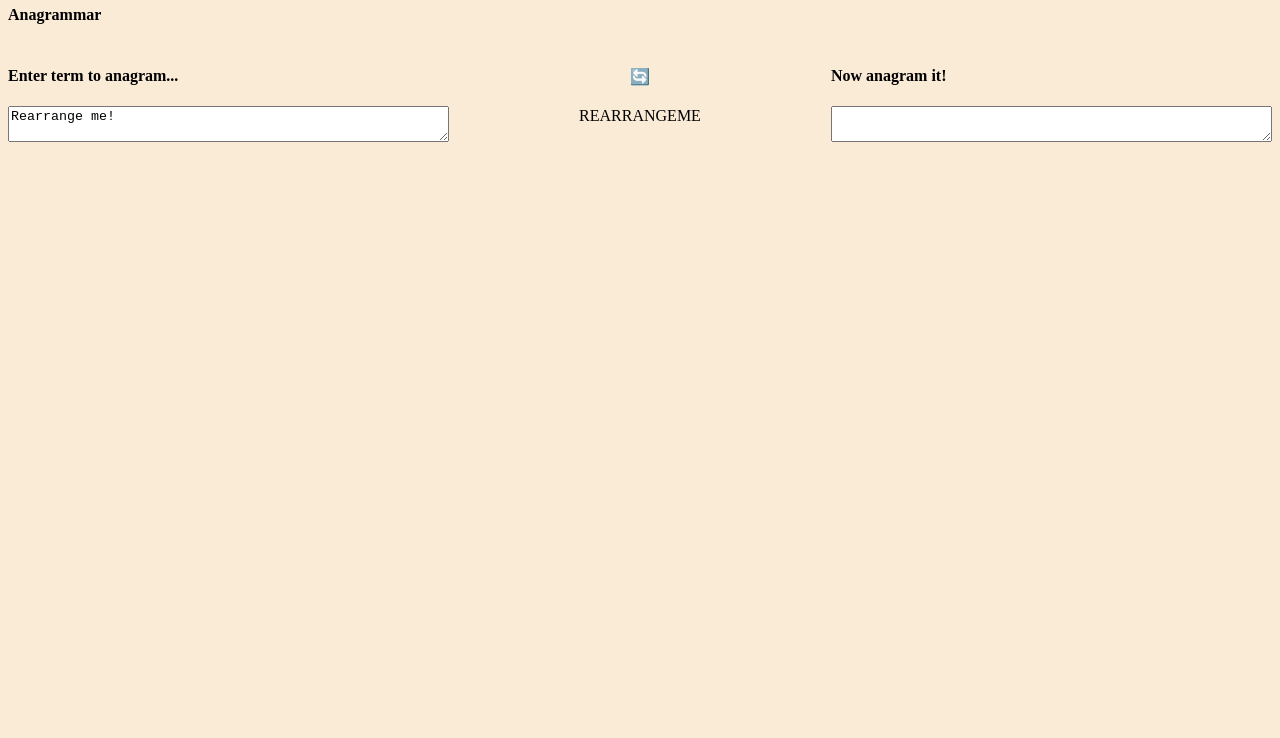
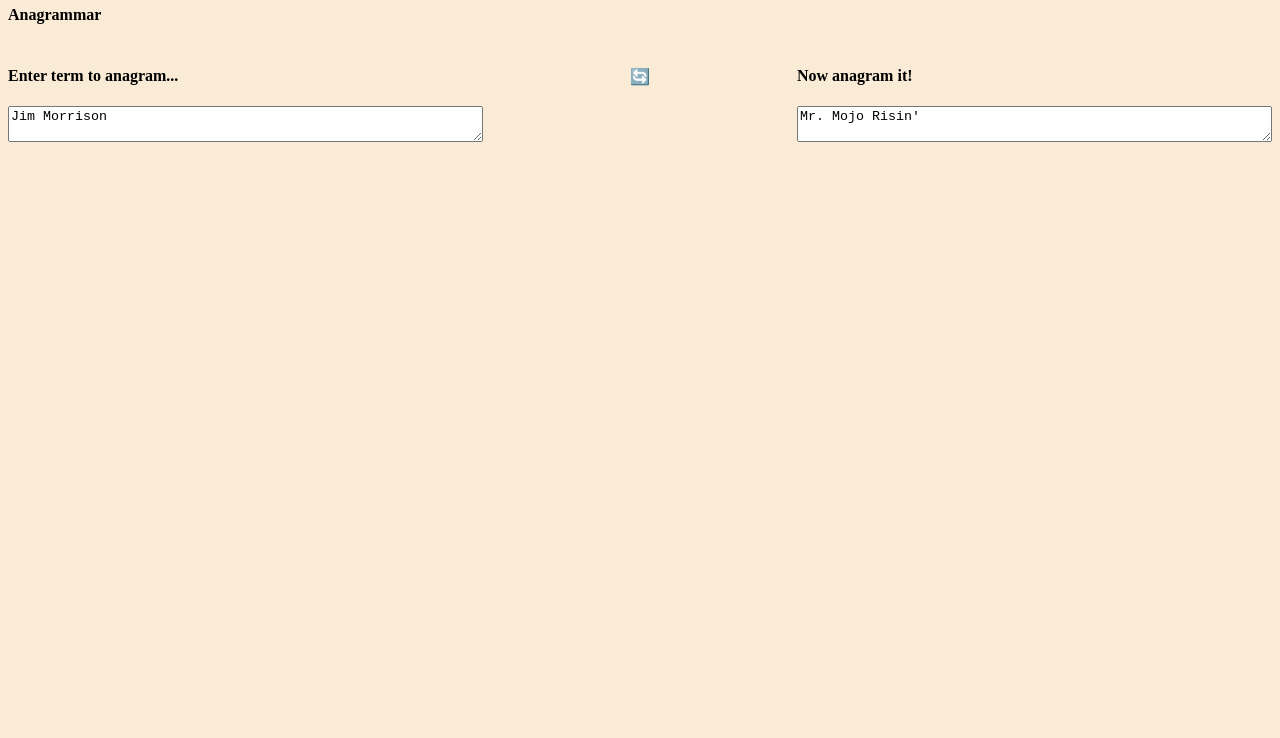
Before and after one commit to BigBossSR/wordplayer, a website with bundled scripts: page index.html in a window 1280 px wide. Shown: the part 62-800 px from the top of the page. Built offline with nearby package versions, Linux system fonts and the light colour scheme.

Commit message:
fix(anagrammar): fix issues with repeating characters when letterbank is empty and refreshing values after source input changes

```diff
--- a/index.html
+++ b/index.html
@@ -41,7 +41,7 @@
             <textarea id="raw-text-input"></textarea>
         </div>
         <div class="input-column" id='letter-bank-column'>
-            <h4 id="letter-bank-label">🔄</h4>
+            <h4 id="letter-bank-label" title="Shuffle">🔄</h4>
             <span id="letter-bank"></span>
         </div>
         <div class="input-column">
--- a/src/anagrammar.js
+++ b/src/anagrammar.js
@@ -1,126 +1,88 @@
 import { rawInput, modifiedInput, letterBank, letterBankLabel, tableContent } from './elements.js';
-import { areTermsEqual, getAlphanumerics } from './util.js';
+import { areTermsEqual, getAlphanumerics, shuffleArray } from './util.js';
+
+const DEFAULT_INPUTS = [
+  { raw: "Jim Morrison", modified: "Mr. Mojo Risin'"},
+  { raw: "Spiro Agnew", modified: "Grow a penis"}
+];
 
 const savedEntries = {};
 
+
 const Anagrammar = {
   init: () => {
+    // track the user-created value so we can reference it as needed
+    let currentAnagram = '';
 
-    rawInput.value = "Rearrange me!"
+    // default setup: example anagram input
+    const demoValues = DEFAULT_INPUTS[Math.floor(Math.random() * DEFAULT_INPUTS.length)];
+    rawInput.value = demoValues.raw;
     letterBank.innerText = getAlphanumerics(rawInput.value).toUpperCase();
 
+    // set listener for raw input
     rawInput.addEventListener('change', evt => {
       letterBank.innerText = getAlphanumerics(rawInput.value).toUpperCase();
+      currentAnagram = '';
+      // handleInput is smart enough to refresh the anagram from zero to reflect the new source input
+      handleInput();
     });
 
-    /* NEW IDEA
-    track CurrentValue in a variable
-    on input, compare New Value to Current Value to find: chars added / chars removed
-      both can exist, if an overwrite
-    for each char removed:
-      if it is alphanumeric, add it to end of letterbank
-
-    for each char added
-      if it is in letterbank, remove from letterbank
-      if not, remove from New Value
-
-    Assing modified leterbank
-    Assign New Value to input
-    Assign New Value to CurrentValue
-
+    /**
+     * The Core Function: compare the anagrammed value to the source data and letterbank
+     * This creates three arrays of characters from the stored currentAnagram, the latest user input, and the
+     * available letter bank. These arrays are used to determine added/deleted characters, enforce validity,
+     * and update the stored values as appropriate.
     */
-
-    let currentAnagram = '';
-    // todo: decide if i like the array approach
-    function handleInput () {
-      /*let sourceText = getAlphanumerics(rawInput.value).toUpperCase();
-      let newValue = modifiedInput.value;
-      let unusedLetters = letterBank.innerText;
-      let oldValue = currentAnagram;
-
-      let charactersAdded = '';
-      let charactersRemoved = '';*/
+    function handleInput (/*evt*/) {
       let newValue = modifiedInput.value.split('');
       let unusedLetters = letterBank.innerText.split('');
       let oldValue = currentAnagram.toUpperCase().split('');
 
       let charactersAdded = [];
-      let charactersRemoved = [];
+
       newValue.forEach(char => {
+        if (/[a-zA-Z0-9]/.test(char)) {
           const existingIndex = oldValue.indexOf(char.toUpperCase());
+          // if alphanumeric and not in currentAnagram, it is an added character
           if (existingIndex === -1) {
-          //charactersAdded += char;
             charactersAdded.push(char);
           } else {
-          // if character exists, remove so we don't match repeatedly
-          // oldValue = oldValue.slice(0, existingIndex) + oldValue.slice(existingIndex + 1)
+            // remove matches from the old value inventory
             oldValue.splice(existingIndex, 1);
+          }
         }
       });
 
       // any oldValue characters not in newValue must be deletions
-      charactersRemoved = oldValue;
-
-      charactersRemoved.forEach(removed => {
+      oldValue.forEach(removed => {
         if (/[a-zA-Z0-9]/.test(removed)) {
-          // unusedLetters += removed;
           unusedLetters.push(removed.toUpperCase());
         }
       });
 
+      // If there are available letters from deletion of letter bank, proceed
+      // Second condition covers an edge case to allow special characters
+      if (unusedLetters.length || !charactersAdded.length) {
         charactersAdded.forEach((added) => {
           const existingIndex = unusedLetters.indexOf(added.toUpperCase());
           if (existingIndex !== -1) {
-          // unusedLetters = unusedLetters.slice(0, existingIndex) + unusedLetters.slice(existingIndex + 1);
             unusedLetters.splice(existingIndex, 1);
-        } else if (/[a-zA-Z0-9]/.test(added)) {
-          const newIndex = newValue.indexOf(added);
-          // newValue = newValue.slice(0, newIndex) + newValue.slice(newIndex + 1);
-          newValue.splice(newIndex, 1);
+          } else {
+            const indexToRemove = newValue.indexOf(added);
+            newValue.splice(indexToRemove, 1);
           }
         });
 
         letterBank.innerText = unusedLetters.join('');
         modifiedInput.value = currentAnagram = newValue.join('');
+      } else {
+        // if no available characters, replace the latest input with the stored anagram
+        modifiedInput.value = currentAnagram;
+      }
     }
 
 
     modifiedInput.addEventListener('input', handleInput);
-   /* modifiedInput.addEventListener('input', evt => {
-      let sourceText = getAlphanumerics(rawInput.value).toUpperCase();
-      let modifiedText = modifiedInput.value;
-      let unusedLetters = letterBank.innerText;
-
-      let processed = '';
-
-      for (let i = 0; i < modifiedText.length; i++) {
-        const modifiedChar = modifiedText[i];
-        // if alphanumeric, be sure it is valid input
-        if (/[a-zA-Z0-9]/.test(modifiedChar)) {
-          // find index in raw sourcetext
-          const sourceIndex = sourceText.indexOf(modifiedChar.toUpperCase());
-          // if not a valid character, abort
-          if (sourceIndex === -1) {
-            break;
-          } else {
-            // if valid, splice the index from sourceText
-            sourceText = sourceText.slice(0, sourceIndex) + sourceText.slice(sourceIndex + 1)
-          }
-        }
-        processed += modifiedChar;
-      }
-      // assign sourceText to rawInput and modifiedText to modifiedInput
-
-      modifiedInput.value = processed;
-
-      // now, mutate the unusedLetters? SO that the word bank is refreshed?
-      // iterate unusedLetters from back, to mutate
-      // if a letter exists in sourceText, remove from sourceText
-      // if it does not exist in sourceText, remove from this array
-      // once we are done, any remaining characters from source text are deletions that should be added in to end, preferably as they are...
-
-      letterBank.innerText = sourceText;
-    });*/
 
     modifiedInput.addEventListener('change', evt => {
       if (letterBank.innerText.length === 0) {
@@ -168,17 +130,14 @@ const Anagrammar = {
     letterBankLabel.addEventListener('click', () => {
       let letterArray = letterBank.innerText.split('');
 
-      function shuffleArray(array) {
-        for (let i = array.length - 1; i > 0; i--) {
-            const j = Math.floor(Math.random() * (i + 1));
-            [array[i], array[j]] = [array[j], array[i]];
-        }
-      }
-
       shuffleArray(letterArray);
 
       letterBank.innerText = letterArray.join('');
     });
+
+    // final setup: populate the demo anagram and manually trigger input handler
+    modifiedInput.value = demoValues.modified;
+    handleInput();
   }
 };
 
--- a/src/util.js
+++ b/src/util.js
@@ -3,5 +3,12 @@ export const areTermsEqual = (str1, str2) => {
 }
 
 export const getAlphanumerics = str => {
-  return str.match(/[a-zA-Z]+/g).join('');
+  return str ? str.match(/[a-zA-Z]+/g).join('') : '';
 }
+
+export const shuffleArray = array => {
+  for (let i = array.length - 1; i > 0; i--) {
+      const j = Math.floor(Math.random() * (i + 1));
+      [array[i], array[j]] = [array[j], array[i]];
+  }
+}
```
Also changed, not shown: README.md. Lines whose indentation alone changed are shown as unchanged.
